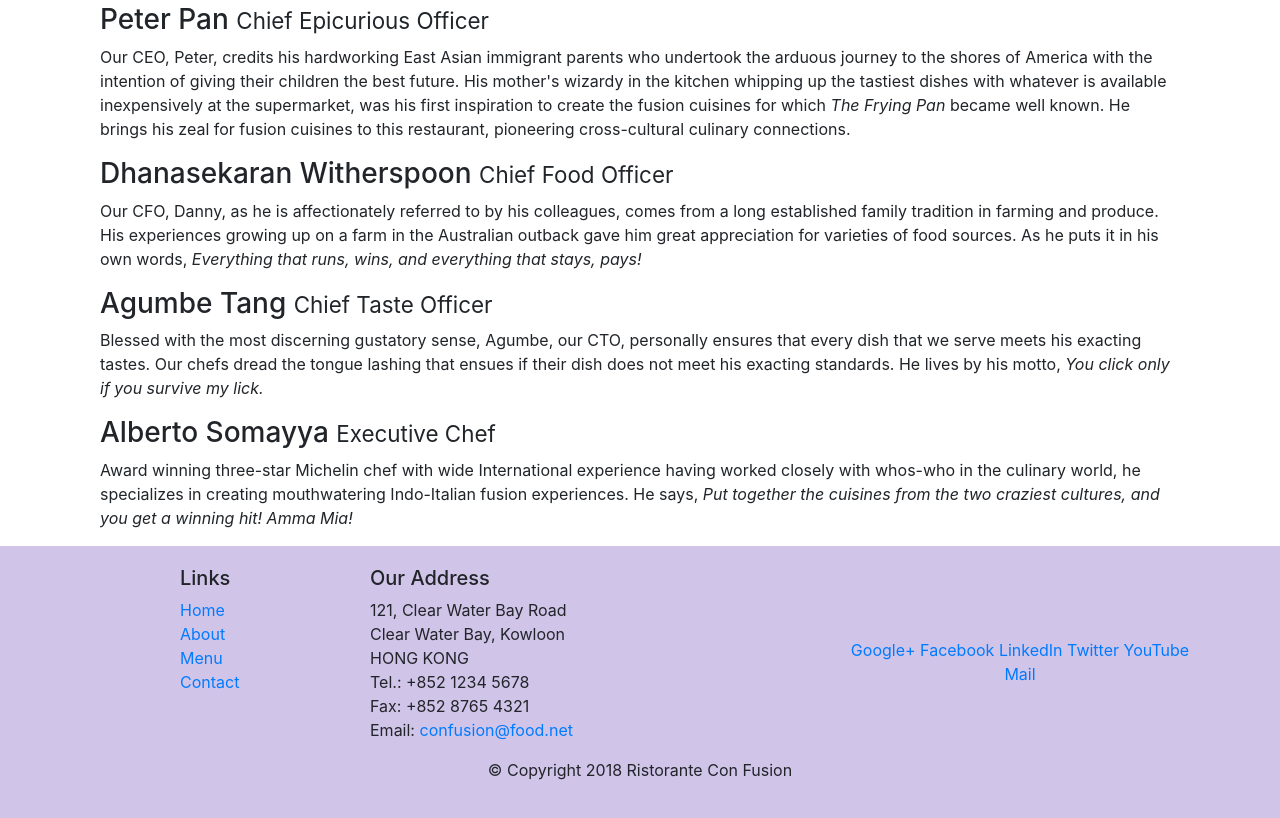
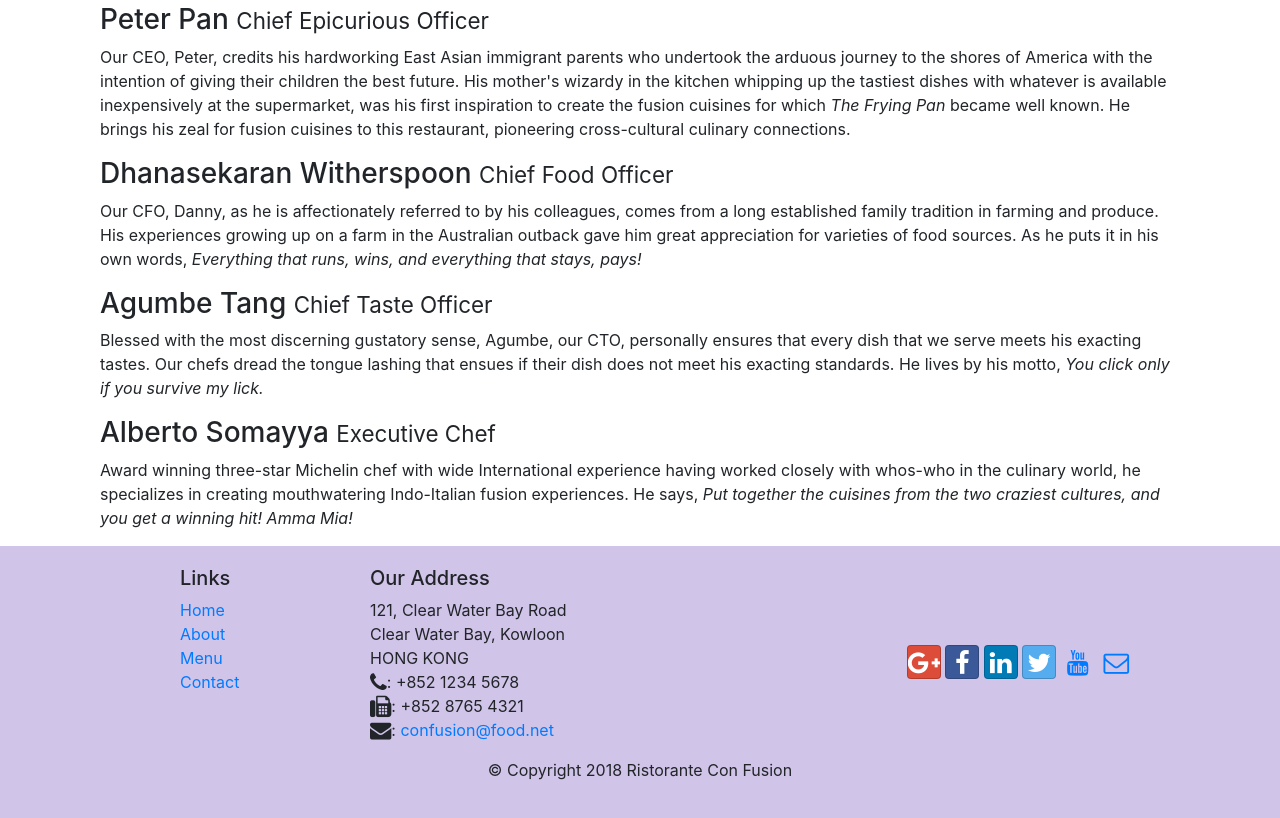
Before and after one commit to redavids/bootstrapExample, a website: page aboutus.html in a window 1280 px wide. Shown: the part 802-1620 px from the top of the page. Drawn offline with nearby package versions, Linux system fonts and the light colour scheme.

Commit message:
icon fonts

```diff
--- a/aboutus.html
+++ b/aboutus.html
@@ -10,6 +10,8 @@
     <!-- Bootstrap and styles.css CSS -->
     <link rel="stylesheet" href="node_modules/bootstrap/dist/css/bootstrap.min.css">
     <link rel="stylesheet" href="CSS/styles.css">
+    <link rel="stylesheet" href="node_modules/font-awesome/css/font-awesome.min.css">
+    <link rel="stylesheet" href="node_modules/bootstrap-social/bootstrap-social.css">
 
     <title>Ristorante Con Fusion: About Us</title>
 </head>
@@ -23,10 +25,10 @@
                 <a class="navbar-brand mr-auto" href="./index.html"> Ristorante Con Fusion</a>
                 <div class="collapse navbar-collapse" id="Navbar">
                     <ul class="navbar-nav mr-auto">
-                        <li class="nav-item"> <a class="nav-link" href="./index.html">Home</a></li>
-                        <li class="nav-item active"> <a class="nav-link" href="#">About</a></li>
-                        <li class="nav-item"> <a class="nav-link" href="#">Menu</a></li>
-                        <li class="nav-item"> <a class="nav-link" href="#">Contact</a></li>
+                            <li class="nav-item"> <a class="nav-link" href="./index.html"><span class="fa fa-home fa-lg"></span> Home</a></li>
+                            <li class="nav-item active"> <a class="nav-link" href="#"><span class="fa fa-info fa-lg"></span> About</a></li>
+                            <li class="nav-item"> <a class="nav-link" href="#"><span class="fa fa-list fa-lg"></span> Menu</a></li>
+                            <li class="nav-item"> <a class="nav-link" href="#"><span class="fa fa-address-card fa-lg"></span> Contact</a></li>
                     </ul>
                 </div>
             </div>
@@ -103,19 +105,19 @@
 		              121, Clear Water Bay Road<br>
 		              Clear Water Bay, Kowloon<br>
 		              HONG KONG<br>
-		              Tel.: +852 1234 5678<br>
-		              Fax: +852 8765 4321<br>
-		              Email: <a href="mailto:confusion@food.net">confusion@food.net</a>
+                      <i class="fa fa-phone fa-lg"></i>: +852 1234 5678<br>
+		              <i class="fa fa-fax fa-lg"></i>: +852 8765 4321<br>
+		              <i class="fa fa-envelope fa-lg"></i>: <a href="mailto:confusion@food.net">confusion@food.net</a>
 		           </address>
                 </div>
                 <div class="col-12 col-sm-4 align-self-center">
                     <div class="text-center">
-                        <a href="http://google.com/+">Google+</a>
-                        <a href="http://www.facebook.com/profile.php?id=">Facebook</a>
-                        <a href="http://www.linkedin.com/in/">LinkedIn</a>
-                        <a href="http://twitter.com/">Twitter</a>
-                        <a href="http://youtube.com/">YouTube</a>
-                        <a href="mailto:">Mail</a>
+                            <a class="btn btn-social-icon btn-google" href="http://google.com/+"><i class="fa fa-google-plus fa-lg"></i></a>
+                            <a class="btn btn-social-icon btn-facebook" href="http://www.facebook.com/profile.php?id="><i class="fa fa-facebook fa-lg"></i></a>
+                            <a class="btn btn-social-icon btn-linkedin" href="http://www.linkedin.com/in/"><i class="fa fa-linkedin fa-lg"></i></a>
+                            <a class="btn btn-social-icon btn-twitter" href="http://twitter.com/"><i class="fa fa-twitter fa-lg"></i></a>
+                            <a class="btn btn-social-icon btn-youtube" href="http://youtube.com/"><i class="fa fa-youtube fa-lg"></i></a>
+                            <a class="btn btn-social-icon" href="mailto:confusion@food.net"><i class="fa fa-envelope-o fa-lg"></i></a>
                     </div>
                 </div>
            </div>
--- a/package.json
+++ b/package.json
@@ -15,6 +15,8 @@
   },
   "dependencies": {
     "bootstrap": "^4.0.0",
+    "bootstrap-social": "^5.1.1",
+    "font-awesome": "^4.7.0",
     "jquery": "^3.3.1",
     "popper.js": "^1.12.9"
   }
```
Also changed, not shown: index.html (+16 -13 lines), 1 other file.
